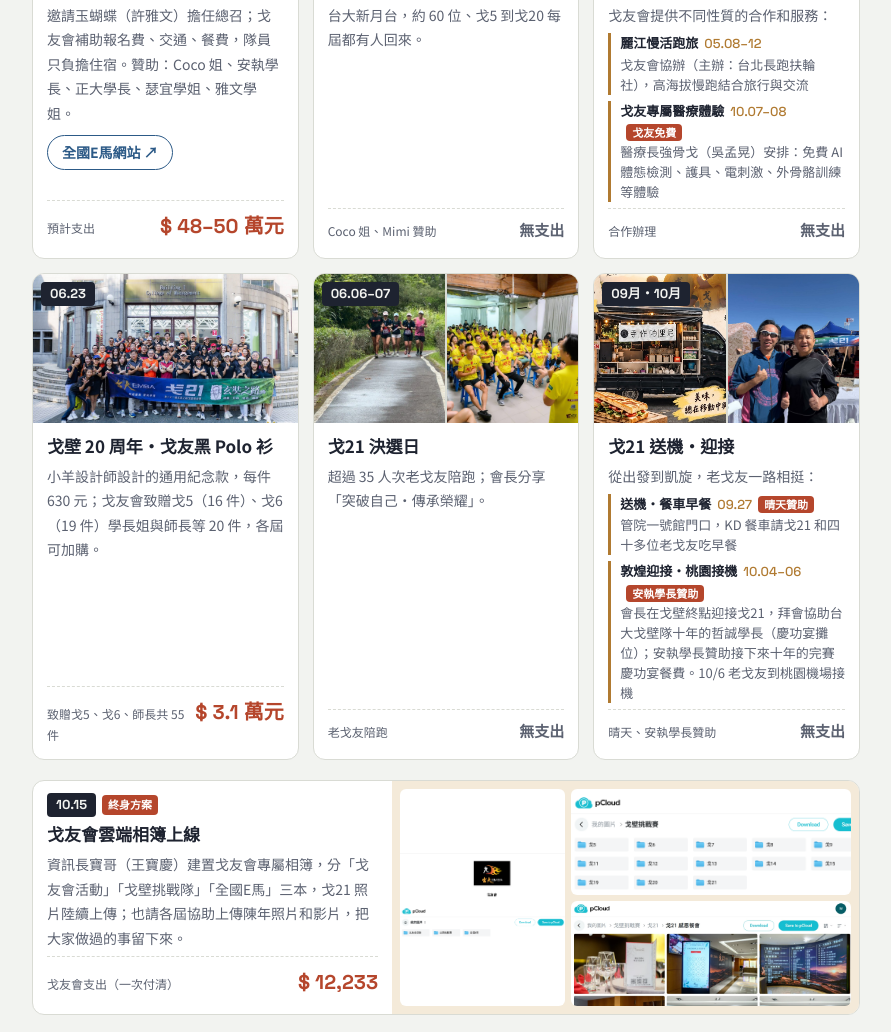
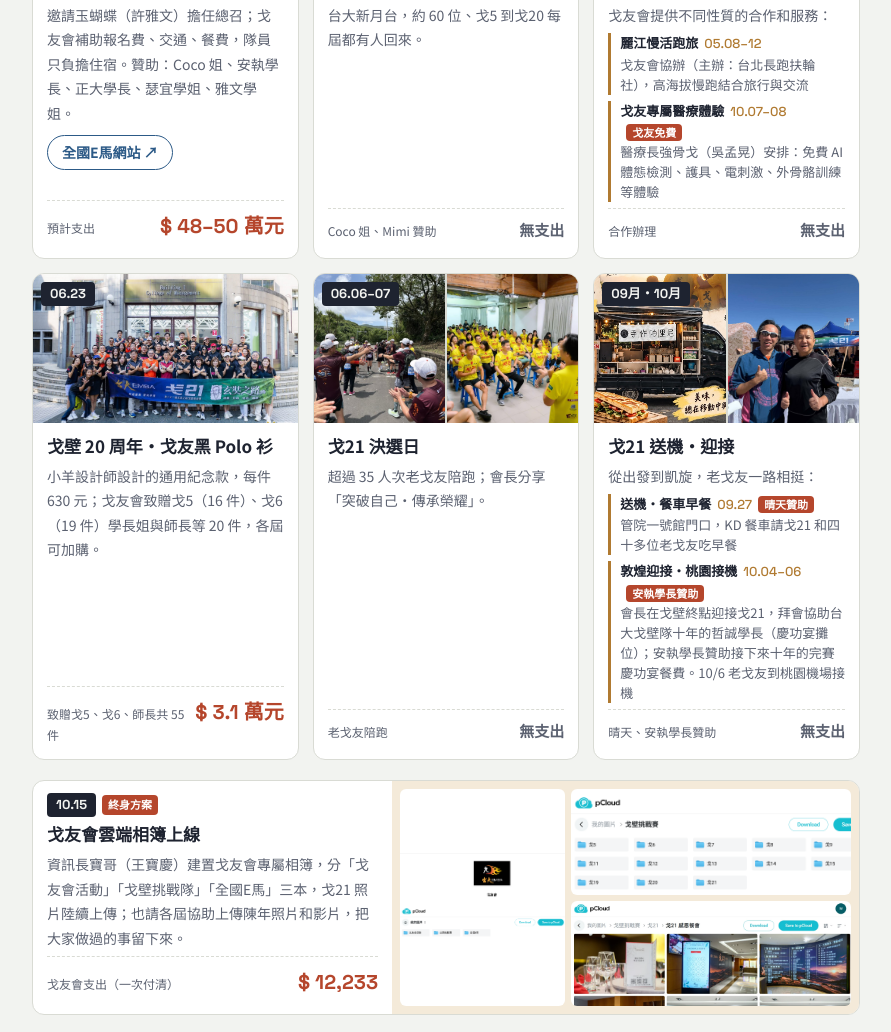
Before and after one commit to willleester/ntuemba-gobi-meeting, a plain HTML site: page index.html in a window 1280 px wide. Shown: the part 1453-2485 px from the top of the page, without its empty margins (194-1085 px from the left). Drawn offline with Linux system fonts and the light colour scheme.

Commit message:
決選日照片改為老戈友沿路加油
Co-Authored-By: Claude Opus 5.5 <noreply@anthropic.com>

```diff
--- a/index.html
+++ b/index.html
@@ -263,7 +263,7 @@ footer{margin-top:56px;padding-top:16px;border-top:1px solid var(--line);font-si
       </div>
     </article>
     <article class="act">
-      <div class="act-ph"><i style="background-image:url('img/finals-pace.jpg');background-position:50% 40%;background-size:cover"></i><i style="background-image:url('img/finals-share.jpg');background-position:50% 40%;background-size:cover"></i><span class="act-date">06.06–07</span></div>
+      <div class="act-ph"><i style="background-image:url('img/finals-cheer.jpg');background-position:50% 55%;background-size:cover"></i><i style="background-image:url('img/finals-share.jpg');background-position:50% 40%;background-size:cover"></i><span class="act-date">06.06–07</span></div>
       <div class="act-body">
         <h3>戈21 決選日</h3>
         <p>超過 35 人次老戈友陪跑；會長分享「突破自己・傳承榮耀」。</p>
```
Also changed, not shown: img/finals-cheer.jpg (added).
